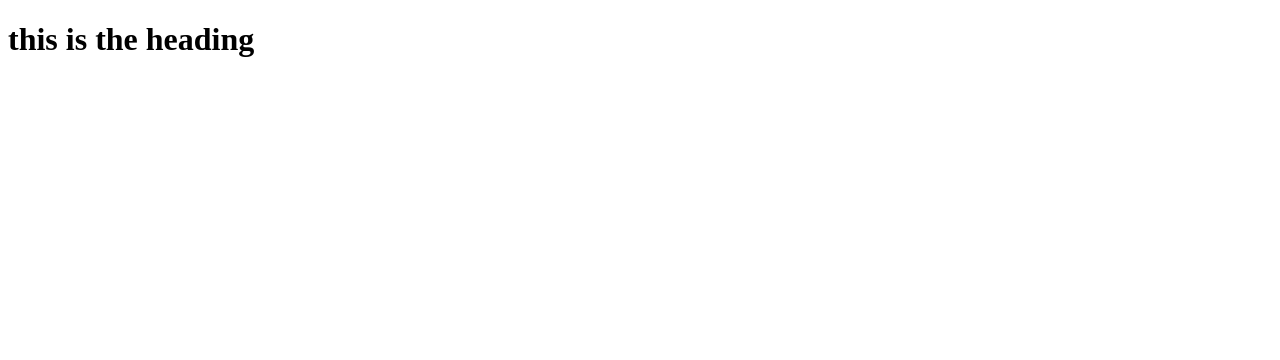
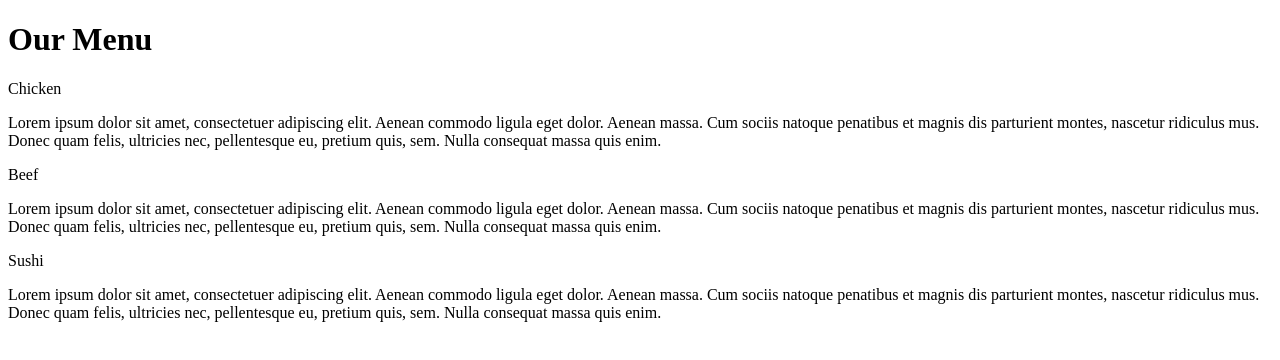
Before and after one commit to AkshitT22/coursera-test, a plain HTML site: page module2-solution/index.html in a window 1280 px wide. Drawn offline with Linux system fonts and the light colour scheme.

Commit message:
Update index.html

```diff
--- a/module2-solution/index.html
+++ b/module2-solution/index.html
@@ -1,11 +1,37 @@
 <!DOCTYPE html>
-<html lang="en" dir="ltr">
-  <head>
-    <meta charset="utf-8">
-    <title>module 2 solution</title>
-    <h1>this is the heading<h1>
-  </head>
-  <body>
+<html>
+<head>
 
-  </body>
+<title>Responsive Layout</title>
+<meta name="viewport" content="width=device-width, initial-scale=1">
+<link rel="css" type="text/css" href="styles.css">
+
+</head>
+<body>
+<h1>Our Menu</h1>
+
+
+
+  <div class="col-lg-4 col-md-6 col-sm-12">
+  	<div class="box">
+  		<p class="content-name name1">Chicken</p>
+  		<p class="content">Lorem ipsum dolor sit amet, consectetuer adipiscing elit. Aenean commodo ligula eget dolor. Aenean massa. Cum sociis natoque penatibus et magnis dis parturient montes, nascetur ridiculus mus. Donec quam felis, ultricies nec, pellentesque eu, pretium quis, sem. Nulla consequat massa quis enim.</p>
+  	</div>
+  </div>
+
+  <div class="col-lg-4 col-md-6 col-sm-12">
+  	<div class="box">
+   		<p class="content-name name2">Beef</p>
+   		<p class="content">Lorem ipsum dolor sit amet, consectetuer adipiscing elit. Aenean commodo ligula eget dolor. Aenean massa. Cum sociis natoque penatibus et magnis dis parturient montes, nascetur ridiculus mus. Donec quam felis, ultricies nec, pellentesque eu, pretium quis, sem. Nulla consequat massa quis enim.</p>
+  	</div>
+  </div>
+
+  <div class="col-lg-4 col-md-12 col-sm-12">
+  	<div class="box">
+  		<p class="content-name name3">Sushi</p>
+  		<p class="content">Lorem ipsum dolor sit amet, consectetuer adipiscing elit. Aenean commodo ligula eget dolor. Aenean massa. Cum sociis natoque penatibus et magnis dis parturient montes, nascetur ridiculus mus. Donec quam felis, ultricies nec, pellentesque eu, pretium quis, sem. Nulla consequat massa quis enim.</p>
+  	</div>
+  </div>
+
+</body>
 </html>
```
